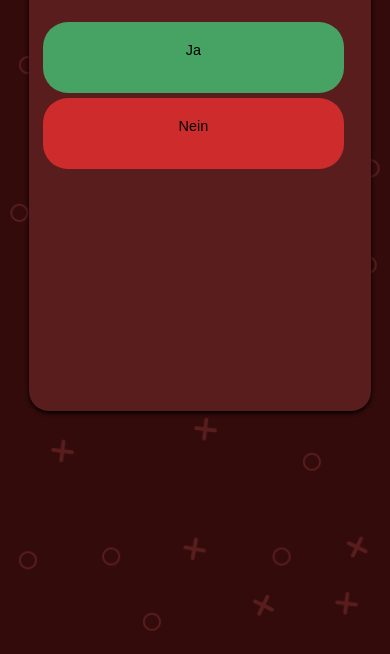
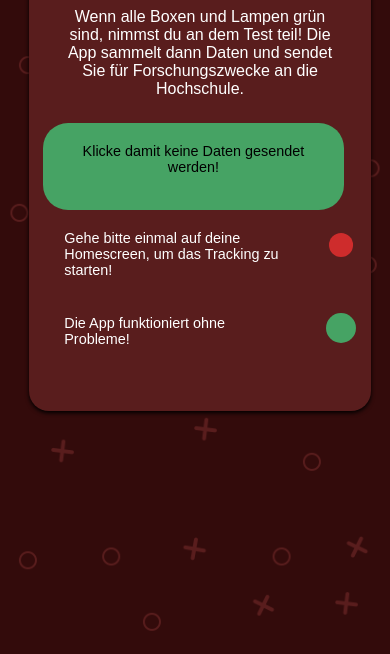
Before and after one commit to MaxKicw/PhoneGapApp1, a website: page www/index.html in a window 390 px wide. Shown: the part 190-844 px from the top of the page. Drawn offline with nearby package versions, Linux system fonts and the light colour scheme; some packages are replaced by stand-ins of ours.

Commit message:
Forgotte something :100:

```diff
--- a/www/index.html
+++ b/www/index.html
@@ -46,7 +46,7 @@
 </head>
 <body>
         <div class="wraper">
-			<div class="card" id="intro">
+			<div class="card active" id="intro">
 				<h1>Herzlich Willkommen</h1>
 				<p>Wenn alle Boxen und Lampen grün sind, nimmst du an dem Test teil! Die App sammelt dann Daten und sendet Sie für Forschungszwecke an die Hochschule.</p>
 				<div class="button" onclick="trackingToggle()" id="track-btn">
@@ -64,7 +64,7 @@
 					<div class="status_icon" id="status_icon_app"></div>
                 </div>
 			</div>
-			<div class="card active" id="q1">
+			<div class="card" id="q1">
 				<p id="frage"></p>
 				<div class="button">
 					<p id="trackedActivity"></p>
```
